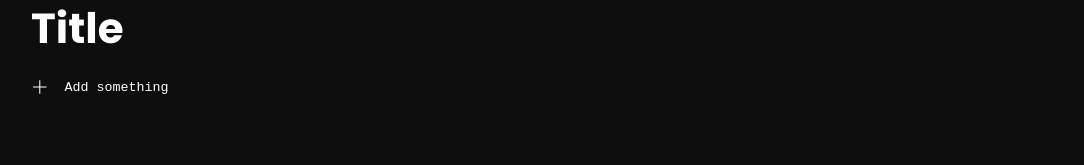
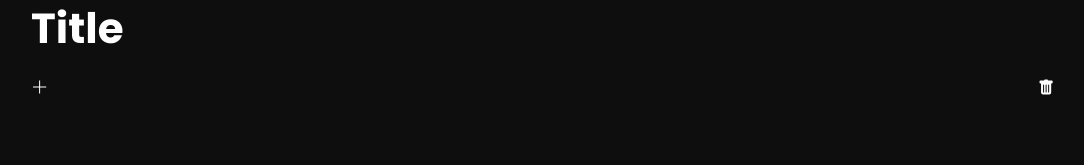
Before and after one commit to lucas-wa/react-rich-text, a React (Vite) app: page / in a window 1280 px wide. Shown: the part 131-296 px from the top of the page, without its empty margins (97-1181 px from the left). Built offline with nearby package versions, Linux system fonts and the light colour scheme.

Commit message:
Button to exclude notebooks added

```diff
--- a/src/components/SharedTextArea/index.jsx
+++ b/src/components/SharedTextArea/index.jsx
@@ -1,7 +1,10 @@
+import { useEffect, useState } from "react";
 import "./styles.css";
 
 
-export function SharedTextArea({handleSaveText, value}) {
+export function SharedTextArea({handleSaveText, handleDeleteNotebooks, value}) {
+
+    const [valueState, setValueState] = useState(value)
 
     function autoSize(event) {
         const textArea = event.target;
@@ -10,12 +13,41 @@ export function SharedTextArea({handleSaveText, value}) {
         textArea.style.cssText = 'height:' + (textArea.scrollHeight) + 'px';
     }
 
+    function handleKeyEvents(event){
+        if(event.target.value == "" && event.keyCode == 8){
+            handleDeleteNotebooks()
+        }
+        if(event.ctrlKey && event.keyCode == 66){
+
+        }
+    }
+
+    useEffect(()=>{
+        const div = document.querySelector("div");
+
+        const observer = new MutationObserver(handleSaveText);
+
+        observer.observe(div, {childList: true});
+    },
+     []);
+
     return (
-        <textarea onInput={autoSize}
-            placeholder="Add something"
-            rows={1}
-            onChange={handleSaveText}
-            value={value}>
-        </textarea>
+
+        <div
+        className="editableContent"
+        contentEditable={true}
+        suppressContentEditableWarning={true}
+        >
+            {value}
+        </div>
+
+        // <textarea onInput={autoSize}
+        //     placeholder="Add something"
+        //     rows={1}
+        //     onChange={handleSaveText}
+        //     value={value}
+        //     onKeyDown={event => handleKeyEvents(event)}
+        //     >
+        // </textarea>
     )
 }
--- a/src/components/SharedTextArea/styles.css
+++ b/src/components/SharedTextArea/styles.css
@@ -1,4 +1,4 @@
-textarea {
+.editableContent {
     width: 100%;
     min-height: 100%;
     padding: 10px;
@@ -12,10 +12,10 @@ textarea {
     transition: background-color .3s ease;
 }
 
-textarea::placeholder {
+.editableContent::placeholder {
     color: #fefefe;
 }
 
-textarea:hover{
+.editableContent:hover{
     background: #fff4;
 }
--- a/src/pages/Editor/index.jsx
+++ b/src/pages/Editor/index.jsx
@@ -1,5 +1,6 @@
 import "./styles.css";
 import { VscAdd } from "react-icons/vsc";
+import {BsFillTrashFill} from "react-icons/bs"
 import { SharedTextArea } from "../../components/SharedTextArea"
 import { useState } from "react";
 
@@ -11,7 +12,6 @@ export function Editor() {
 
     function handleAddNotebooks(index) {
 
-        console.log(index);
 
         setNotebooks(prevState => {
             const previous = [...prevState];
@@ -21,16 +21,29 @@ export function Editor() {
 
             previous.push({ textType: "added", value: "" });
 
-            console.log([...previous, ...deleted])
 
             return [...previous, ...deleted]
 
         });
     }
 
+    function handleDeleteNotebooks(index){
+        if(notebooks.length > 1){
+            setNotebooks(prevState => {
+                const previous = [...prevState];
+
+                previous.splice(index, 1);
+
+                return previous
+            });
+        }
+    }
+
     function handleSaveText(event, index) {
         setNotebooks(prevState => {
             const previous = [...prevState];
+
+            console.log(previous)
 
             previous[index].value = event.target.value;
 
@@ -48,17 +61,32 @@ export function Editor() {
             {
                 notebooks.map((notebook, index) => (
                     <div className="notebook" key={index}>
-                        <VscAdd className="plusIcon" onMouseDown={() => { handleAddNotebooks(index) }} />
-                        <SharedTextArea handleSaveText={(event) => handleSaveText(event, index)} value={notebook.value}/>
+                        <VscAdd
+                        className="icons"
+                        onMouseDown={
+                            () => handleAddNotebooks(index)
+                        }
+
+                        />
+
+                        <SharedTextArea
+                        handleSaveText={
+                            event => handleSaveText(event, index)
+                        }
+                        value={notebook.value}
+                        handleDeleteNotebooks = {
+                            () => handleDeleteNotebooks(index)
+                        }
+                        />
+
+                        <BsFillTrashFill
+                        className="icons"
+                        onClick={
+                            ()=>{handleDeleteNotebooks(index)}
+                        }/>
                     </div>
                 ))
             }
-
-            {/* <div className="notebook">
-                <VscAdd className="plusIcon" onClick={handleAddNotebooks}/>
-                <SharedTextArea/>
-            </div> */}
-
         </div>
     )
 }
--- a/src/pages/Editor/styles.css
+++ b/src/pages/Editor/styles.css
@@ -35,7 +35,7 @@
 }
 
 
-.plusIcon{
+.icons{
     cursor: pointer;
     border-radius: 5px;
     padding: 1px;
@@ -45,6 +45,6 @@
     margin-top: 8px;
 }
 
-.plusIcon:hover{
+.icons:hover{
     background: #fff4;
 }
```
